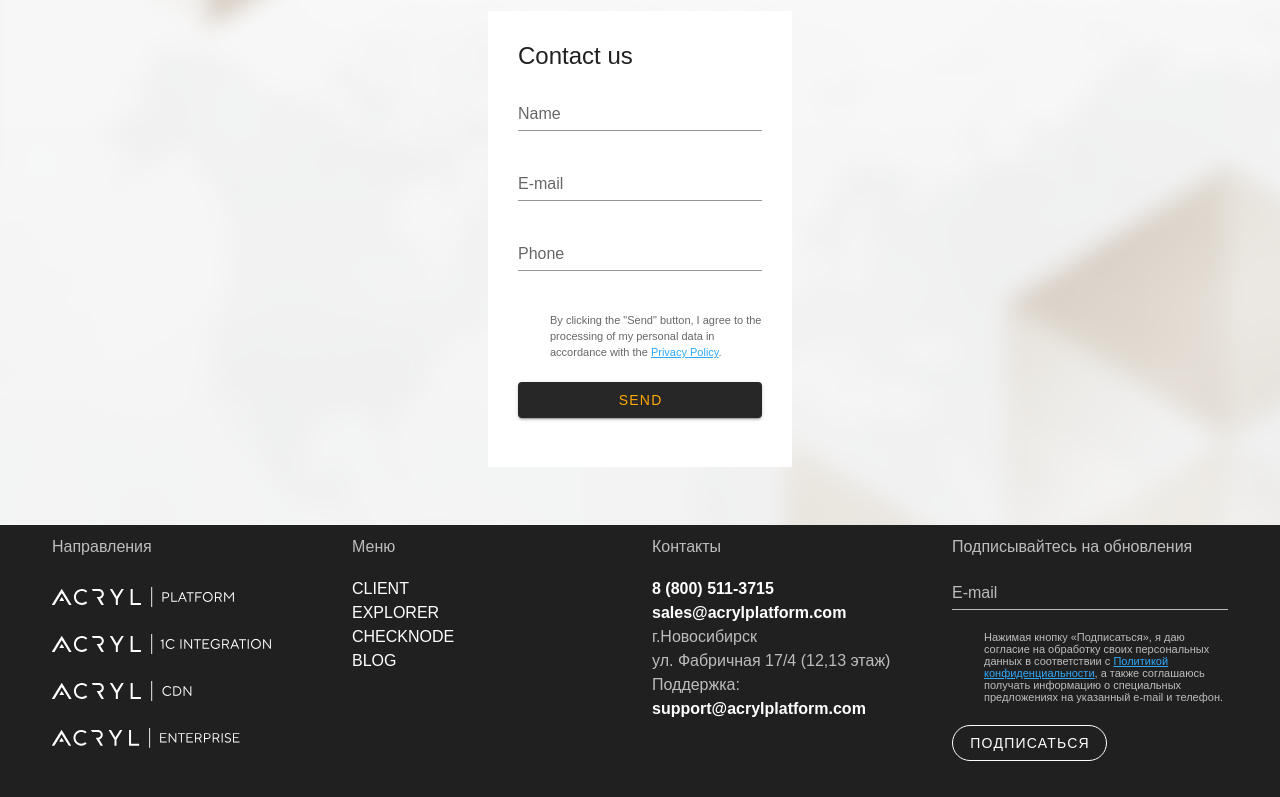
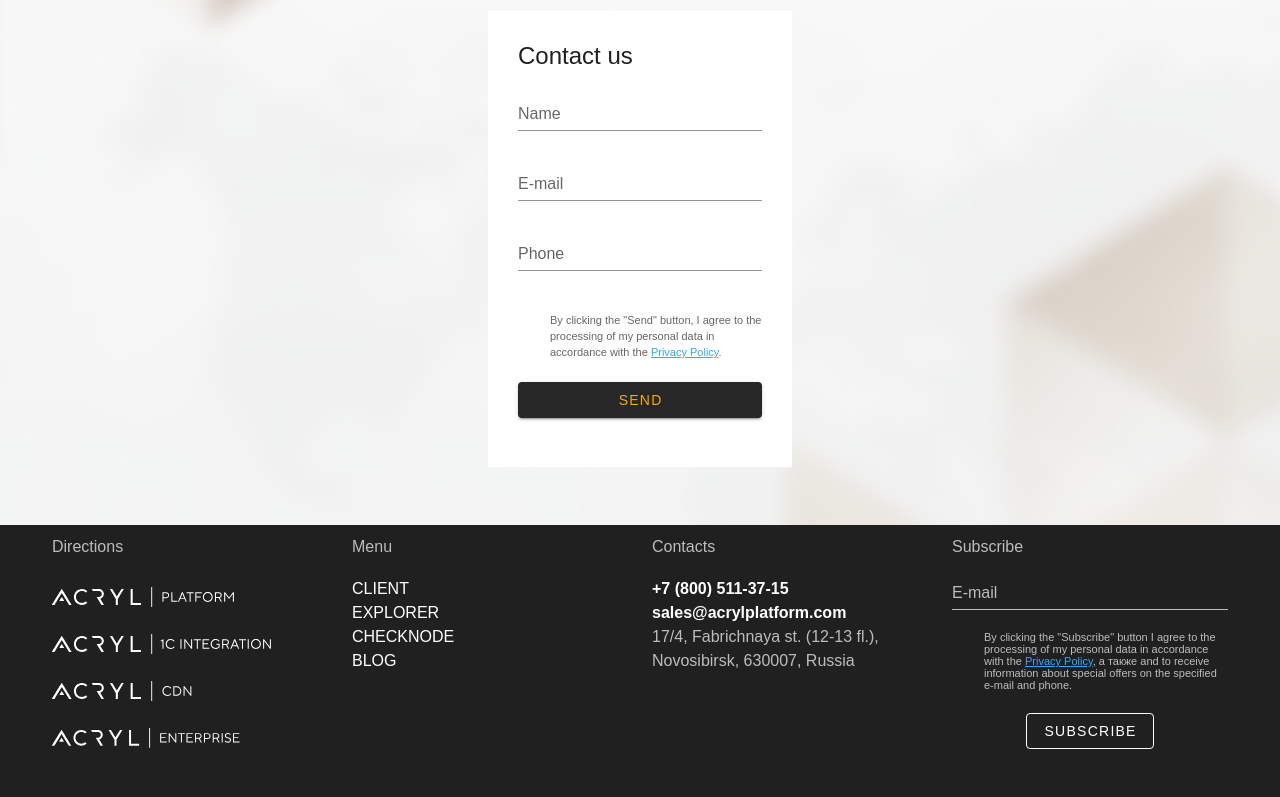
Before and after one commit to acrylplatform/acrylplatform-site, a Vue app: page / in a window 1280 px wide. Shown: the part 2000-2797 px from the top of the page. Built offline with nearby package versions, Linux system fonts and the light colour scheme; the HTML template or start-up script is replaced by a standard one.

Commit message:
add correct descrition

```diff
--- a/src/App.vue
+++ b/src/App.vue
@@ -141,13 +141,11 @@ export default {
       ],
       drawer: false,
       addressItems: {
-        city: "г.Новосибирск",
-        address: "ул. Фабричная 17/4 (12,13 этаж)",
-        number: "8 (800) 511-3715",
-        numberLink: "88005113715",
+        city: "17/4, Fabrichnaya st. (12-13 fl.),",
+        address: "Novosibirsk, 630007, Russia",
+        number: "+7 (800) 511-37-15",
+        numberLink: "+78005113715",
         email: "sales@acrylplatform.com",
-        support: "Поддержка:",
-        emailsupport: "support@acrylplatform.com"
       }
     };
   },
--- a/src/components/AppHeader/AppHeader.vue
+++ b/src/components/AppHeader/AppHeader.vue
@@ -44,10 +44,10 @@
             </div>
             <div class="d-flex align-center pr-3">
               <a
-                href="tel:88005113715"
+                href="tel:+78005113715"
                 class="disPrimary elHover"
                 @click="Submit_tel1()"
-              >8 (800) 511-37-15</a>
+              >+7 (800) 511-37-155</a>
             </div>
           </v-toolbar-items>
         </div>
--- a/src/components/FooterBlock/FooterBlock.vue
+++ b/src/components/FooterBlock/FooterBlock.vue
@@ -105,13 +105,13 @@
               </template>
             </v-checkbox>
             <v-btn
-              rounded
               outlined
               href="#targetSubscription"
               dark
+              class="mx-auto"
               @click="formSubSend()"
             >
-              Подписаться
+              SUBSCRIBE
             </v-btn>
           </div>
         </v-col>
@@ -184,7 +184,7 @@
                     class="tooltipSpan"
                     style="color: #2EA9FB;"
                     v-on="on"
-                  >Все права защищены, 18+</span>
+                  >All rights reserved, 18+</span>
                 </template>
                 <span>
                   Все материалы данного сайта являются объектами авторского
@@ -248,7 +248,7 @@ export default {
   },
   data() {
     return {
-      head1: "Направления",
+      head1: "Directions",
       directions: [
         {
           id: 1,
@@ -275,9 +275,9 @@ export default {
           click: "Submit_Enterprise"
         }
       ],
-      head2: "Меню",
-      head3: "Контакты",
-      head4: "Подписывайтесь на обновления",
+      head2: "Menu",
+      head3: "Contacts",
+      head4: "Subscribe",
       iconItems: [
         {
           id: 1,
@@ -318,13 +318,11 @@ export default {
       ],
       email: "",
       agreeCheckLabel: `
-            Нажимая кнопку «Подписаться», я даю
-            согласие на обработку своих
-            персональных данных в соответствии с
-            <a href="/privacy" style="color: #2EA9FB;">Политикой конфиденциальности</a>, а также
-            соглашаюсь получать информацию о
-            специальных предложениях на
-            указанный e-mail и телефон.`,
+            By clicking the "Subscribe" button I agree
+            to the processing of my personal data in accordance with the
+            <a href="/privacy" style="color: #2EA9FB;">Privacy Policy</a>, а также
+            and to receive information about special
+            offers on the specified e-mail and phone.`,
       agreeCheck: false,
       modalTrue: false,
       textError: ""
@@ -571,6 +569,13 @@ export default {
   .subscription {
     margin: 20px 0;
     max-width: 300px;
+    display: flex;
+    justify-content: center;
+    // align-content: center;
+    flex-direction: column;
+    @include respond-to(large-screens) {
+     justify-content: flex-start;
+    }
     .v-input {
       margin: 0;
       padding: 0;
```
